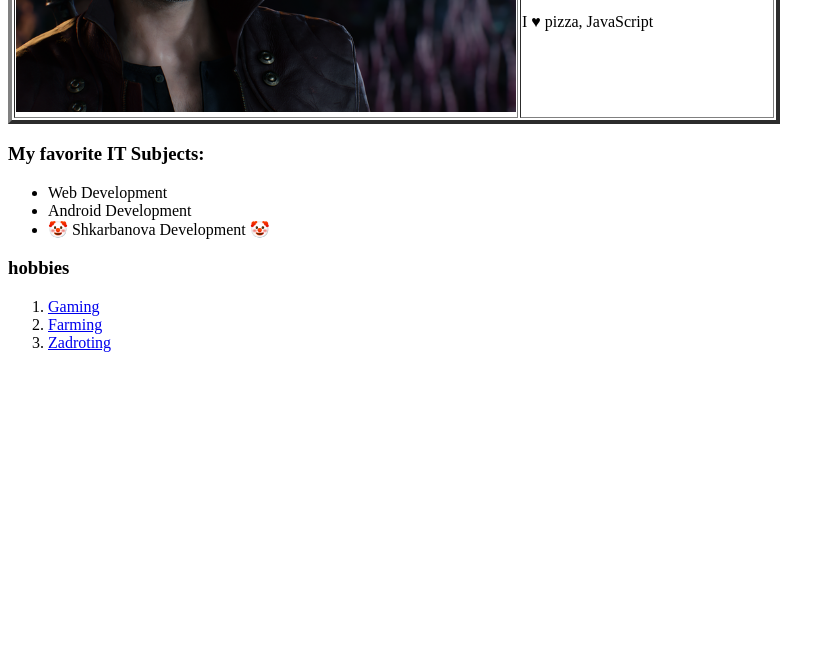
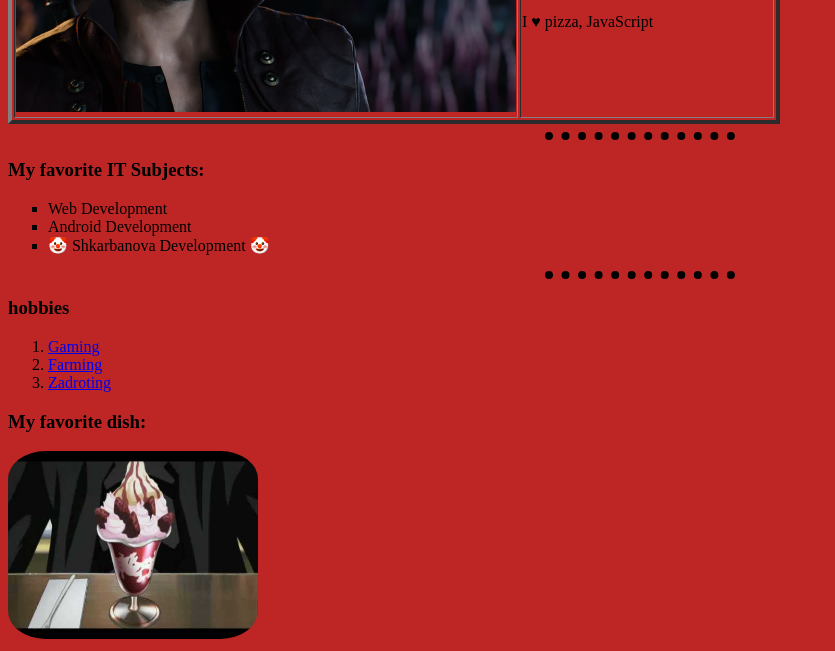
Before and after one commit to LombaxedAlex/Lesson-My-First-Page, a plain HTML site: page index.html in a window 1280 px wide. Shown: the part 185-836 px from the top of the page, without its empty margins (0-835 px from the left). Before the commit the page ends 800 px from the top, so only its background shows below. Drawn offline with Linux system fonts and the light colour scheme.

Commit message:
Add CSS to my page

```diff
--- /dev/null
+++ b/CSS/style.css
@@ -0,0 +1,18 @@
+body {
+    background-color: #be2626;
+}
+
+ul {
+    list-style: square;
+}
+
+img.ice-cream {
+    border-radius: 15%;
+}
+
+hr {
+    width: 15%;
+    border-style: dotted none none;
+    border-width: 0.5rem;
+    border-color: rgb(0, 0, 0);
+}
--- a/index.html
+++ b/index.html
@@ -4,10 +4,14 @@
     <meta charset="UTF-8">
     <meta name="viewport" content="width=device-width, initial-scale=1.0">
     <meta http-equiv="X-UA-Compatible" content="ie=edge">
+    <link rel="stylesheet" href="css/style.css">
+
     <title>My First Page</title>
-</head>
-<body>
 
+    <style>
+
+        </style>
+    <body>
     <table border="4">
         <tr>
             <!--td -table data-->
@@ -21,6 +25,8 @@
             </td>
         </tr>
     </table>
+    <hr>
+
 
 
     <h3>My favorite IT Subjects: </h3>
@@ -31,6 +37,8 @@
         <li> &#129313 Shkarbanova Development &#129313 </li>
     </Ul>
 
+    <hr>
+
 
     <h3>hobbies</h3>
     <ol>
@@ -39,7 +47,8 @@
         <li><a href="zadroting.html" target="blank">Zadroting</a></li>
     </ol>
 
-
+    <h3>My favorite dish:</h3>
+    <img class="ice-cream" src="img/hqdefault.jpg" alt="" style="width: 250px;"
 
 
 </body>
```
Also changed, not shown: img/hqdefault.jpg (added).
